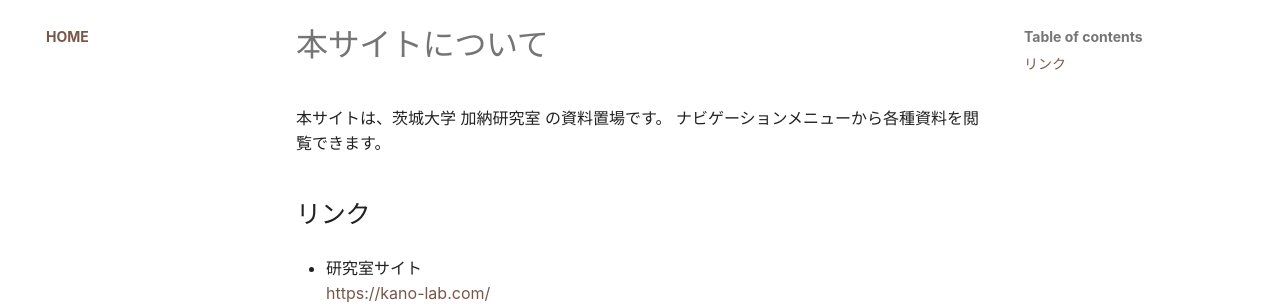
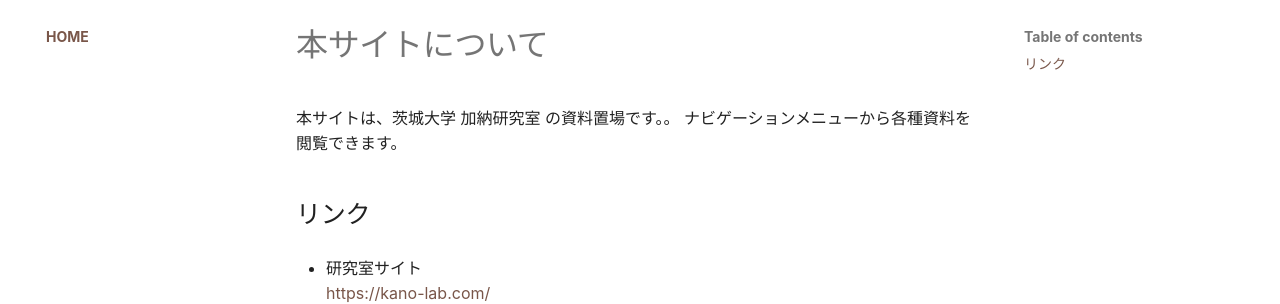
Before and after one commit to kanotown/docs, an MkDocs documentation site: the page built from docs/index.md, in a window 1280 px wide. Shown: the part 122-426 px from the top of the page. Built offline with MkDocs 1.6.1 and Material for MkDocs 9.7.7, drawn with Linux system fonts in a browser that asks for light colours.

```diff
--- a/docs/index.md
+++ b/docs/index.md
@@ -1,6 +1,6 @@
 # 本サイトについて
 
-本サイトは、茨城大学 加納研究室 の資料置場です。
+本サイトは、茨城大学 加納研究室 の資料置場です。。
 ナビゲーションメニューから各種資料を閲覧できます。
 
 ## リンク
```
